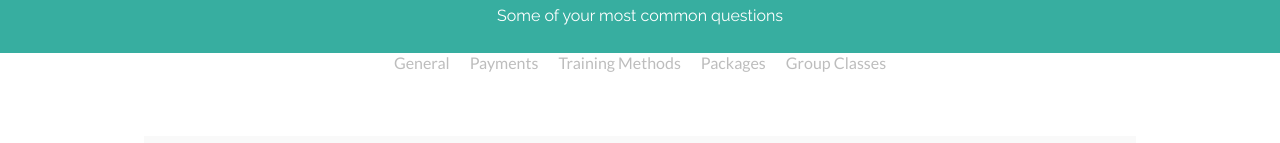
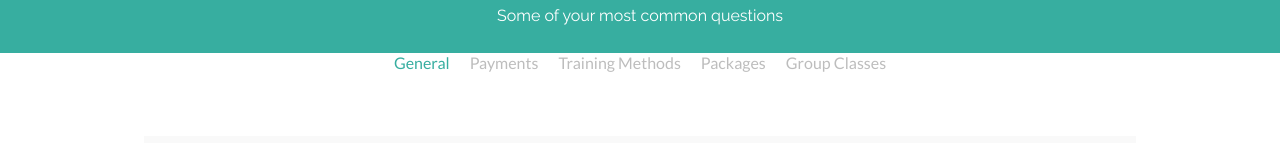
Before and after one commit to j-jinjia/positive-pup, a React (Create React App) app: page /positive-pup/faqs in a window 1280 px wide. Shown: the part 205-348 px from the top of the page. Built offline with nearby package versions, Linux system fonts and the light colour scheme.

Commit message:
updatated pr comments

```diff
--- a/src/pages/Faqs/Faqs.jsx
+++ b/src/pages/Faqs/Faqs.jsx
@@ -8,7 +8,7 @@ import faqsData from "../../assets/mockData/faqsData";
 import "./Faq.scss";
 
 const Faqs = () => {
-  const [faqType, setFaqType] = useState("General /");
+  const [faqType, setFaqType] = useState("General");
   const filterOptions = [
     "General",
     "Payments",
@@ -18,7 +18,7 @@ const Faqs = () => {
   ];
 
   const filteredQuestions = faqsData.filter((question) => {
-    if (faqType === "General /") return true;
+    if (faqType === "General") return true;
     return question.type === faqType;
   });
 
```
